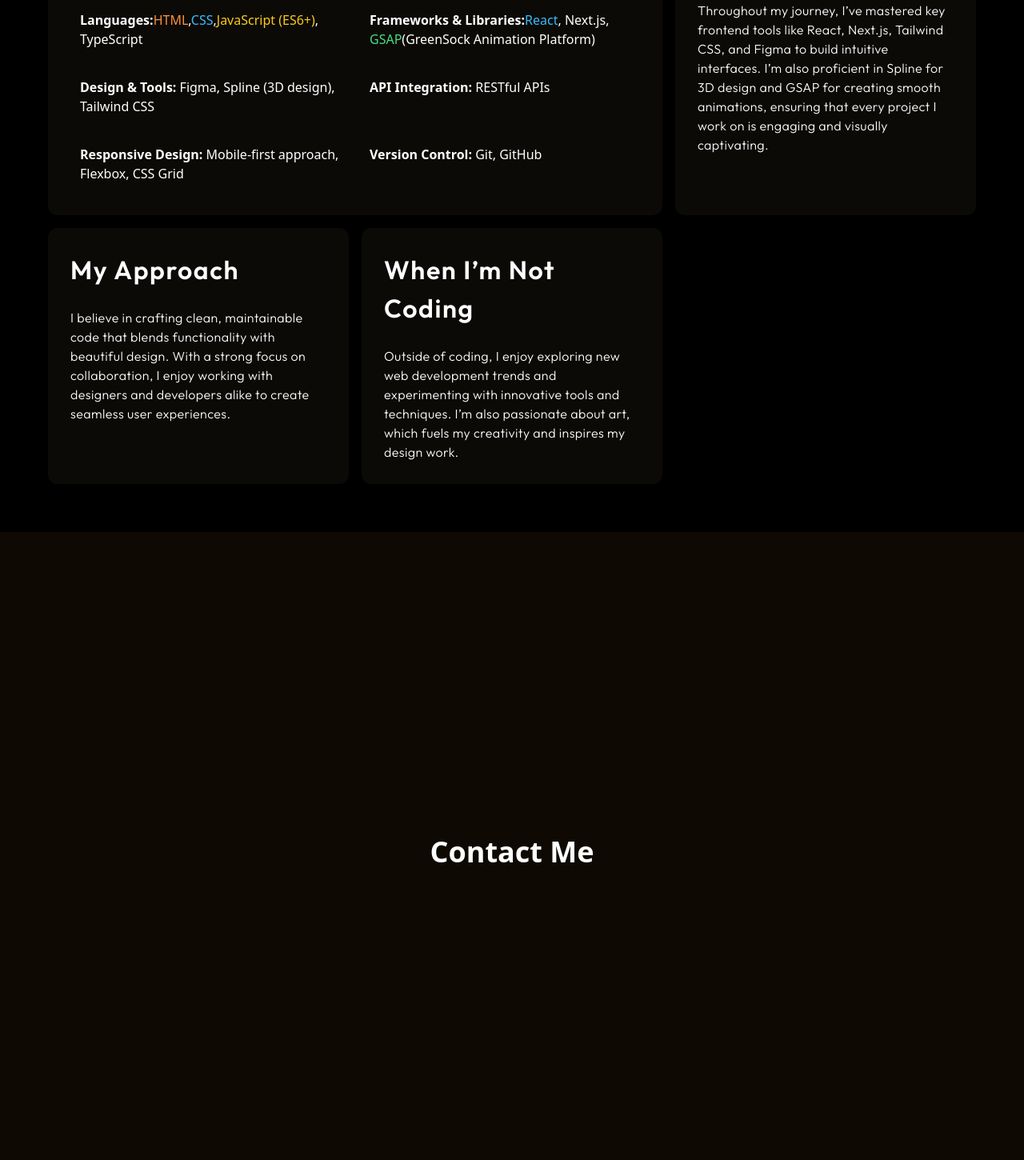
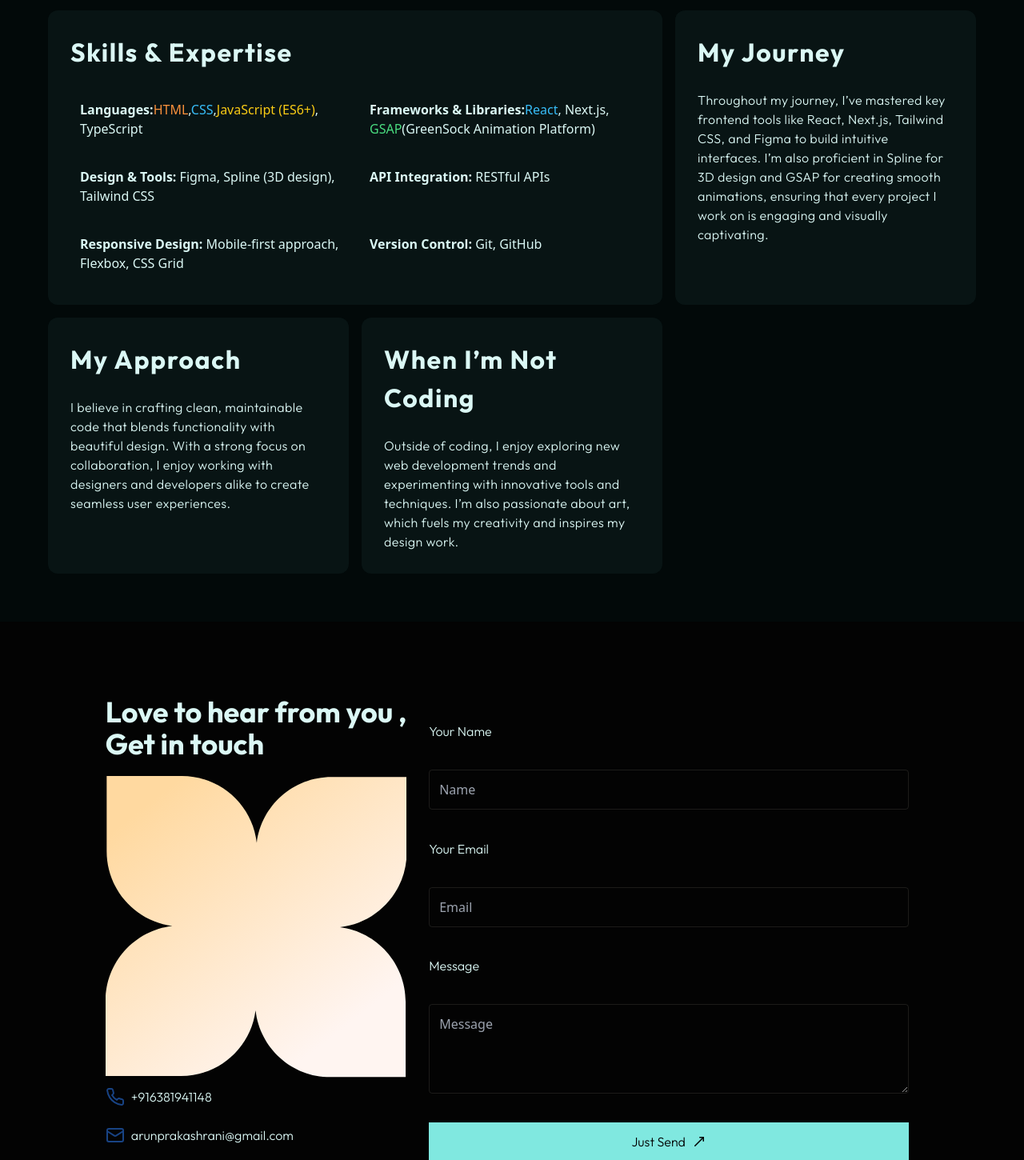
Before and after one commit to Arun8840/myPortfolio, a Next.js app: page / in a window 1280 px wide. Shown: the part 1180-2630 px from the top of the page at 80% size. Built offline with nearby package versions, Linux system fonts and the light colour scheme.

Commit message:
Added contact page ui and new icon package is added.

```diff
--- a/app/layout.tsx
+++ b/app/layout.tsx
@@ -1,16 +1,18 @@
 import type { Metadata } from "next"
-import localFont from "next/font/local"
 import "./globals.css"
+import { Outfit } from "next/font/google"
 
-const geistSans = localFont({
-  src: "./fonts/GeistVF.woff",
-  variable: "--font-geist-sans",
-  weight: "100 900",
+const outfit_bold = Outfit({
+  weight: "700",
+  subsets: ["latin"],
+  display: "block",
+  variable: "--font-outfit-bold",
 })
-const geistMono = localFont({
-  src: "./fonts/GeistMonoVF.woff",
-  variable: "--font-geist-mono",
-  weight: "100 900",
+const outfit_normal = Outfit({
+  weight: "300",
+  subsets: ["latin"],
+  display: "block",
+  variable: "--font-outfit-normal",
 })
 
 export const metadata: Metadata = {
@@ -26,7 +28,7 @@ export default function RootLayout({
   return (
     <html lang="en">
       <body
-        className={`${geistSans.variable} ${geistMono.variable} antialiased`}
+        className={`${outfit_normal.variable} ${outfit_bold.variable} antialiased`}
       >
         {children}
       </body>
--- a/components/About.tsx
+++ b/components/About.tsx
@@ -2,30 +2,17 @@
 
 import { useGSAP } from "@gsap/react"
 import gsap from "gsap"
-import { Outfit } from "next/font/google"
 import Link from "next/link"
 import React, { useRef } from "react"
 import bannerImage from "../assets/aboutMe_banner.png"
 import Image from "next/image"
-const HeaderFont = Outfit({
-  weight: "600",
-  style: "normal",
-  subsets: ["latin"],
-  display: "block",
-})
-const conentFont = Outfit({
-  weight: "300",
-  style: "normal",
-  subsets: ["latin"],
-  display: "block",
-})
 
 gsap.registerPlugin(useGSAP)
 function About() {
   const banner = bannerImage?.src
-  const headerStyle = `text-[2rem] p-3 tracking-wider font-semibold ${HeaderFont?.className}`
+  const headerStyle = `text-[2rem] text-[#dbf8f5] p-3 tracking-wider font-semibold font-outfit_bold`
 
-  const contentStyle = `leading-6 tracking-wide ${conentFont?.className}`
+  const contentStyle = `leading-6 tracking-wide font-outfit_normal text-[#dbf8f5]`
   const listContainer = useRef<HTMLUListElement>(null)
   const tl = gsap.timeline()
   useGSAP(() => {
@@ -46,16 +33,16 @@ function About() {
     )
   })
   return (
-    <section className="min-h-screen bg-black lg:p-10 lg:overflow-hidden grid place-items-center">
+    <section className="min-h-screen bg-[#020909] lg:p-10 lg:overflow-hidden grid place-items-center">
       <div className="container p-2 mx-auto">
         <ul
           ref={listContainer}
           className="p-3 grid grid-cols-1 md:grid-cols-2 lg:grid-cols-3 gap-4"
         >
-          <li className="col-span-full bg-transparent backdrop-blur-sm rounded-xl">
-            <h1 className={`${headerStyle} text-white`}>About Me</h1>
-            <div className="grid grid-cols-12 gap-4">
-              <div className="col-span-2 bg-[#edc88c0d] rounded-lg p-3 pb-0">
+          <li className="col-span-full bg-[#081414] backdrop-blur-sm rounded-xl">
+            <h1 className={`${headerStyle}`}>About Me</h1>
+            <div className="flex flex-wrap gap-4">
+              <div className="p-3 pb-0">
                 <Image
                   className="rounded-lg"
                   src={banner}
@@ -64,8 +51,8 @@ function About() {
                   height={300}
                 />
               </div>
-              <div className="col-span-10 bg-[#edc88c0d] rounded-lg p-5">
-                <p className={`${contentStyle} text-white`}>
+              <div className="flex-1 p-5">
+                <p className={`${contentStyle}`}>
                   Hello!
                   <span className="bg-green-500 p-1 rounded -skew-y-3 text-xl font-medium inline-block">
                     I&rsquo;m Arun
@@ -86,10 +73,10 @@ function About() {
             </div>
           </li>
 
-          <li className="bg-[#edc88c0d] backdrop-blur-sm rounded-xl p-4 md:col-span-2">
-            <h1 className={`${headerStyle} text-white`}>Skills & Expertise</h1>
+          <li className="bg-[#081414] backdrop-blur-sm rounded-xl p-4 md:col-span-2">
+            <h1 className={`${headerStyle}`}>Skills & Expertise</h1>
             <div className="p-3">
-              <ul className=" grid grid-cols-1 md:grid-cols-2 gap-3 text-white">
+              <ul className=" grid grid-cols-1 md:grid-cols-2 gap-3 text-[#dbf8f5]">
                 <li className=" p-3 rounded-lg">
                   <strong>Languages:</strong>
                   <span className="text-orange-400">HTML</span>,
@@ -121,10 +108,10 @@ function About() {
             </div>
           </li>
 
-          <li className="bg-[#edc88c0d] backdrop-blur-sm rounded-xl p-4">
-            <h1 className={`${headerStyle} text-white`}>My Journey</h1>
+          <li className="bg-[#081414] backdrop-blur-sm rounded-xl p-4">
+            <h1 className={`${headerStyle}`}>My Journey</h1>
             <div className="p-3">
-              <p className={`${contentStyle} text-white`}>
+              <p className={`${contentStyle}`}>
                 Throughout my journey, I&rsquo;ve mastered key frontend tools
                 like React, Next.js, Tailwind CSS, and Figma to build intuitive
                 interfaces. I&rsquo;m also proficient in Spline for 3D design
@@ -134,10 +121,10 @@ function About() {
             </div>
           </li>
 
-          <li className="bg-[#edc88c0d] backdrop-blur-sm rounded-xl p-4">
-            <h1 className={`${headerStyle} text-white`}>My Approach</h1>
+          <li className="bg-[#081414] backdrop-blur-sm rounded-xl p-4">
+            <h1 className={`${headerStyle}`}>My Approach</h1>
             <div className="p-3">
-              <p className={`${contentStyle} text-white`}>
+              <p className={`${contentStyle}`}>
                 I believe in crafting clean, maintainable code that blends
                 functionality with beautiful design. With a strong focus on
                 collaboration, I enjoy working with designers and developers
@@ -146,12 +133,10 @@ function About() {
             </div>
           </li>
 
-          <li className="bg-[#edc88c0d] backdrop-blur-sm rounded-xl p-4">
-            <h1 className={`${headerStyle} text-white`}>
-              When I&rsquo;m Not Coding
-            </h1>
+          <li className="bg-[#081414] backdrop-blur-sm rounded-xl p-4">
+            <h1 className={`${headerStyle}`}>When I&rsquo;m Not Coding</h1>
             <div className="p-3">
-              <p className={`${contentStyle} text-white`}>
+              <p className={`${contentStyle}`}>
                 Outside of coding, I enjoy exploring new web development trends
                 and experimenting with innovative tools and techniques.
                 I&rsquo;m also passionate about art, which fuels my creativity
--- a/components/Contact.tsx
+++ b/components/Contact.tsx
@@ -1,9 +1,99 @@
+import { Instagram, Linkedin, Mail, MoveUpRight, Phone } from "lucide-react"
 import React from "react"
-
 function Contact() {
   return (
-    <section className="min-h-screen bg-[#0e0a03] grid place-items-center">
-      <h1 className="text-white text-4xl font-bold">Contact Me</h1>
+    <section className="min-h-screen bg-[#030303] grid place-items-center">
+      <div className="container flex justify-center flex-wrap">
+        <div className=" p-2  flex-col justify-between flex">
+          <h1 className="text-[#dbf8f5] text-4xl font-semibold font-outfit_bold pb-5">
+            Love to hear from you &sbquo;
+            <br /> Get in touch
+          </h1>
+          <svg
+            className="w-full hidden lg:block"
+            viewBox="0 0 200 200"
+            fill="none"
+            xmlns="http://www.w3.org/2000/svg"
+          >
+            <g clipPath="url(#clip0_133_2)">
+              <path
+                fillRule="evenodd"
+                clipRule="evenodd"
+                d="M50.7143 0H0.71429V50C0.71429 75.462 19.7466 96.4788 44.361 99.6002C19.4015 102.402 4.22025e-06 123.578 2.18557e-06 149.286L0 199.286H50C75.462 199.286 96.4788 180.253 99.6002 155.639C102.402 180.599 123.578 200 149.286 200H199.286V150C199.286 124.538 180.253 103.521 155.639 100.4C180.599 97.5984 200 76.422 200 50.7143V0.714286L150 0.714284C124.538 0.714282 103.521 19.7466 100.4 44.361C97.5984 19.4015 76.422 0 50.7143 0Z"
+                fill="url(#paint0_linear_133_2)"
+              />
+            </g>
+            <defs>
+              <linearGradient
+                id="paint0_linear_133_2"
+                x1="27.5"
+                y1="19"
+                x2="149"
+                y2="174.5"
+                gradientUnits="userSpaceOnUse"
+              >
+                <stop stopColor="#FFD9A0" />
+                <stop offset="1" stopColor="#FFF5F1" />
+              </linearGradient>
+              <clipPath id="clip0_133_2">
+                <rect width="200" height="200" fill="white" />
+              </clipPath>
+            </defs>
+          </svg>
+          <div>
+            <p className="flex items-center gap-2 text-[#dbf8f5] font-outfit_normal py-3">
+              <Phone stroke="#184384" /> +916381941148
+            </p>
+            <p className="flex items-center gap-2 text-[#dbf8f5] font-outfit_normal py-3">
+              <Mail stroke="#184384" /> arunprakashrani@gmail.com
+            </p>
+
+            <div className="flex items-center gap-3 p-2">
+              <button title="LinkedIn" type="button">
+                <Linkedin className="text-gray-500 hover:text-white transition-colors duration-150" />
+              </button>
+              <button title="Instagram" type="button">
+                <Instagram className="text-gray-500 hover:text-white transition-colors duration-150" />
+              </button>
+            </div>
+          </div>
+        </div>
+        <form className="flex flex-col justify-evenly gap-4 p-5 w-full lg:w-1/2">
+          <label htmlFor="name" className="font-outfit_normal  text-[#dbf8f5]">
+            Your Name
+          </label>
+          <input
+            type="text"
+            placeholder="Name"
+            className="p-3 border border-stone-600 border-opacity-30 rounded bg-transparent"
+          />
+          <label htmlFor="email" className="font-outfit_normal  text-[#dbf8f5]">
+            Your Email
+          </label>
+          <input
+            type="email"
+            placeholder="Email"
+            className="p-3 border border-stone-600 border-opacity-30 rounded bg-transparent"
+          />
+          <label
+            htmlFor="message"
+            className="font-outfit_normal  text-[#dbf8f5]"
+          >
+            Message
+          </label>
+          <textarea
+            placeholder="Message"
+            className="p-3 border border-stone-600 border-opacity-30 rounded bg-transparent min-h-28"
+          />
+          <button
+            type="submit"
+            className="font-outfit_normal bg-[#80e8e0]  flex items-center justify-center gap-2 w-full p-3"
+          >
+            Just Send
+            <MoveUpRight size={18} />
+          </button>
+        </form>
+      </div>
     </section>
   )
 }
--- a/package.json
+++ b/package.json
@@ -11,6 +11,7 @@
   "dependencies": {
     "@gsap/react": "^2.1.1",
     "@splinetool/react-spline": "^4.0.0",
+    "lucide-react": "^0.456.0",
     "next": "15.0.3",
     "react": "19.0.0-rc-66855b96-20241106",
     "react-dom": "19.0.0-rc-66855b96-20241106"
--- a/tailwind.config.ts
+++ b/tailwind.config.ts
@@ -1,4 +1,4 @@
-import type { Config } from "tailwindcss";
+import type { Config } from "tailwindcss"
 
 export default {
   content: [
@@ -12,7 +12,11 @@ export default {
         background: "var(--background)",
         foreground: "var(--foreground)",
       },
+      fontFamily: {
+        outfit_normal: "var(--font-outfit-normal)",
+        outfit_bold: "var(--font-outfit-bold)",
+      },
     },
   },
   plugins: [],
-} satisfies Config;
+} satisfies Config
```
Also changed, not shown: assets/contactBanner.png (added), 1 other file (tests, documents, lock files or other folders).
